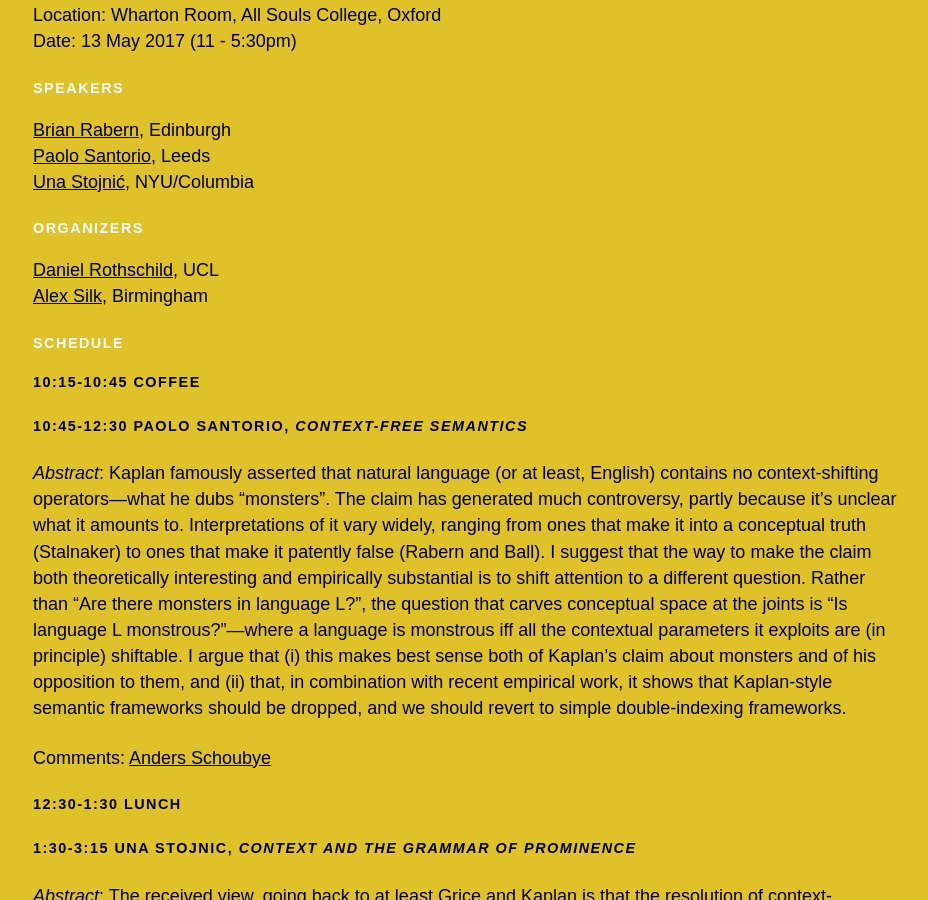
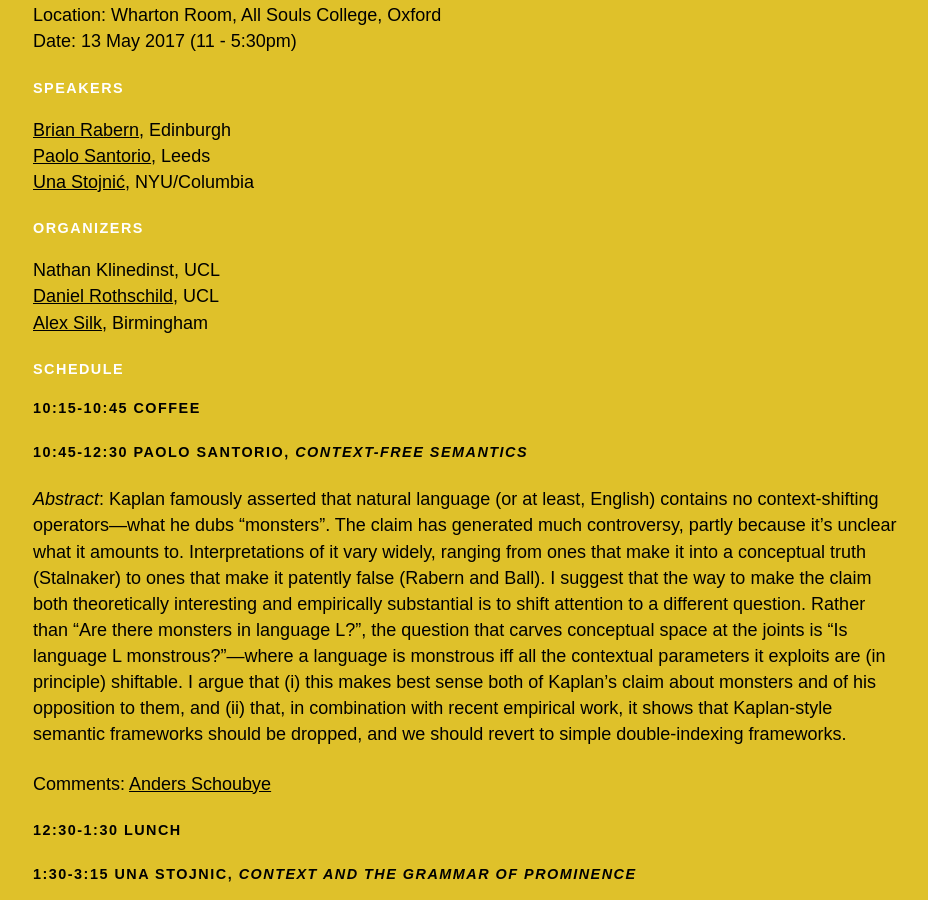
Before and after one commit to danielrothschild/danielrothschild.github.io, a Jekyll site: the page built from _pages/50_context_var.md, in a window 1280 px wide and 900 px high, scrolled down 350 px. Shown: the whole window, without its empty margins (175-1103 px from the left). Built offline with Jekyll 4.4.1, drawn with Linux system fonts in a browser that asks for light colours; comment, search, counter and statistics services are not loaded.

Commit message:
added Nathan

```diff
--- a/_pages/50_context_var.md
+++ b/_pages/50_context_var.md
@@ -27,6 +27,7 @@ Date: 13 May 2017 (11 - 5:30pm)
 
 <div class="title"> ORGANIZERS </div>
 
+Nathan Klinedinst, UCL <br>
 [Daniel Rothschild](http://danielrothschild.com/), UCL <br>
 [Alex Silk](http://www-personal.umich.edu/~asilk/Alex_Silk/home.html), Birmingham
 
```
Also changed, not shown: 1 other file.
